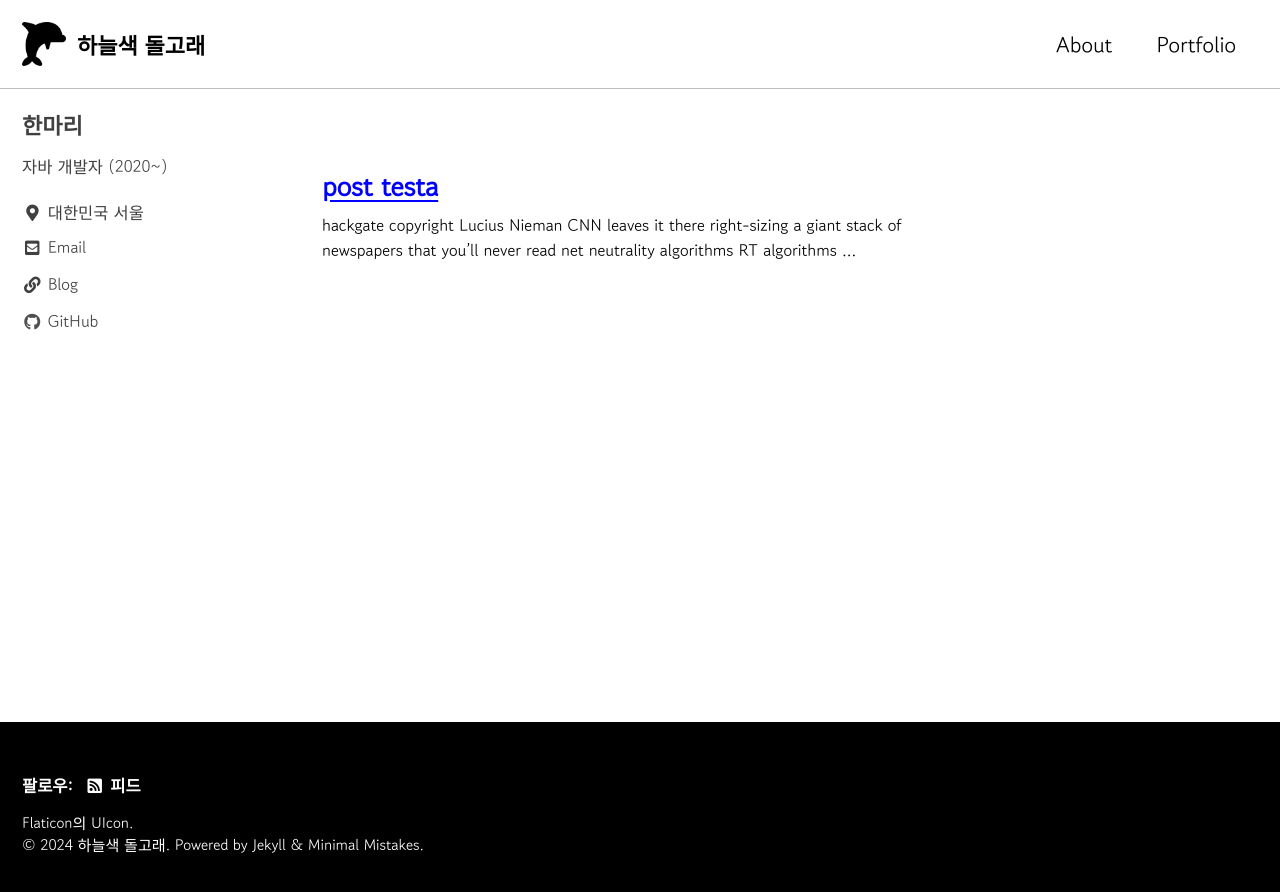
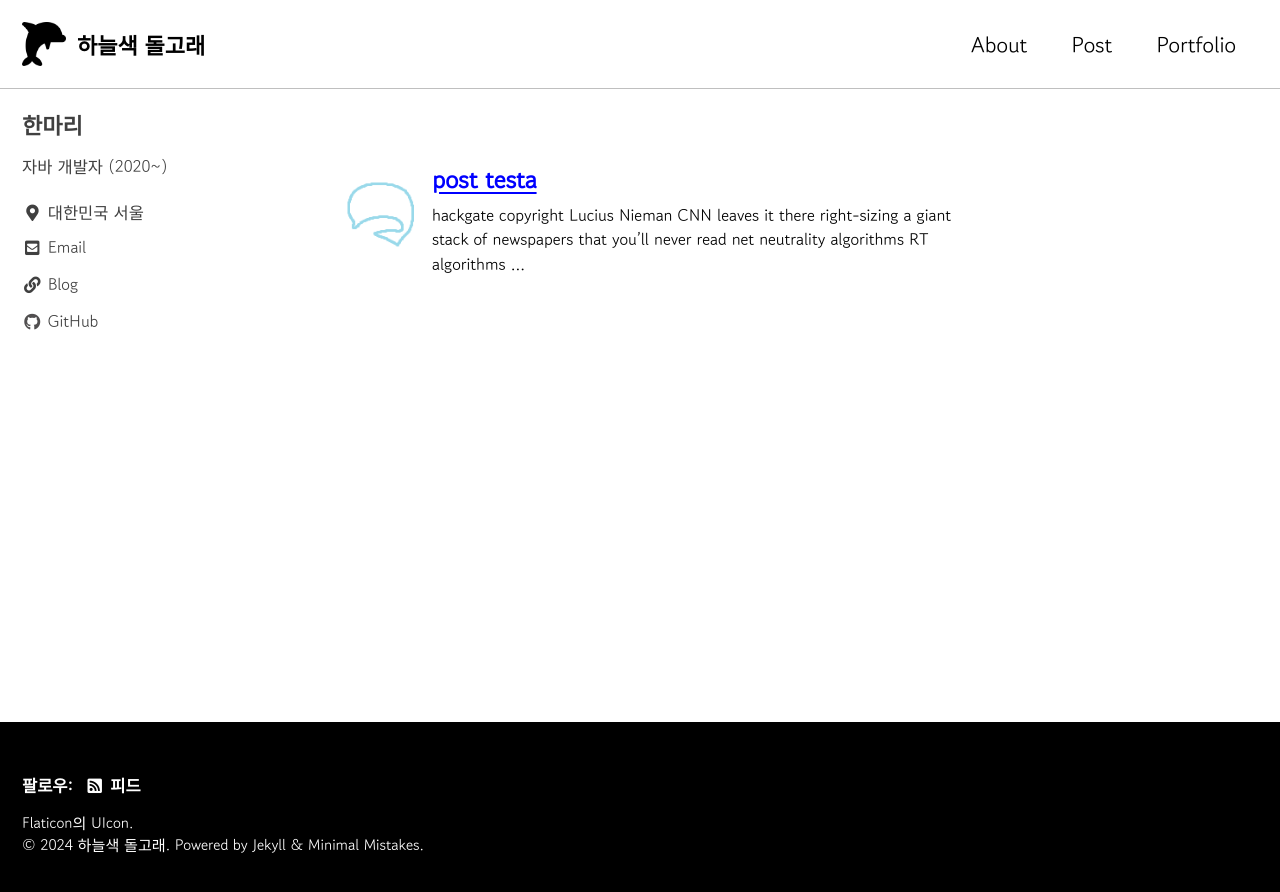
Before and after one commit to ii-V-ii/ii-V-ii.github.io, a Jekyll site: the page built from index.html, in a window 1280 px wide. Shown: the top 892 px of the page. Built offline with Jekyll 4.4.1, drawn with Linux system fonts in a browser that asks for light colours; cached includes are drawn as plain includes; the list of posts is cut into pages by our own code.

Commit message:
[feat] posts 목록 화면 수정

```diff
--- a/_data/navigation.yml
+++ b/_data/navigation.yml
@@ -4,6 +4,8 @@ main:
   #   url: https://mmistakes.github.io/minimal-mistakes/docs/quick-start-guide/
   - title: "About"
     url: /about/
+  - title: "Post"
+    url: /posts/
   - title: "Portfolio"
     url: /portfolio/
 
--- a/_includes/archive-single.html
+++ b/_includes/archive-single.html
@@ -16,7 +16,6 @@
       <div class="archive__item-teaser">
         <img src="{{ teaser | relative_url }}" alt="">
       </div>
-    {% endif %}
       <h2 class="archive__item-title no_toc" itemprop="headline">
         {% if post.link %}
           <a href="{{ post.link }}">{{ title }}</a> <a href="{{ post.url | relative_url }}" rel="permalink"><i class="fas fa-link" aria-hidden="true" title="permalink"></i><span class="sr-only">Permalink</span></a>
@@ -24,6 +23,20 @@
           <a href="{{ post.url | relative_url }}" rel="permalink">{{ title }}</a>
         {% endif %}
       </h2>
+
+    {% else if teaser %}
+    <div class="feature__item" style="max-width: 100px; max-height: 100px; padding: 12px; margin-left: 10px;">
+      <img class="archive__item" src="{{ teaser | relative_url }}" alt="">
+    </div>
+    <h3 class="archive__item-title no_toc" itemprop="headline">
+          {% if post.link %}
+          <a href="{{ post.link }}">{{ title }}</a> <a href="{{ post.url | relative_url }}" rel="permalink"><i class="fas fa-link" aria-hidden="true" title="permalink"></i><span class="sr-only">Permalink</span></a>
+          {% else %}
+          <a href="{{ post.url | relative_url }}" rel="permalink">{{ title }}</a>
+          {% endif %}
+      </h3>
+    {% endif %}
+
     {% include page__meta.html type=include.type %}
     {% if post.excerpt %}<p class="archive__item-excerpt" itemprop="description">{{ post.excerpt | markdownify | strip_html | truncate: 160 }}</p>{% endif %}
   </article>
```
Also changed, not shown: _layouts/posts.html (+0 -7 lines), _pages/posts.md (added, +4 -0 lines). Lines whose indentation alone changed are shown as unchanged.
